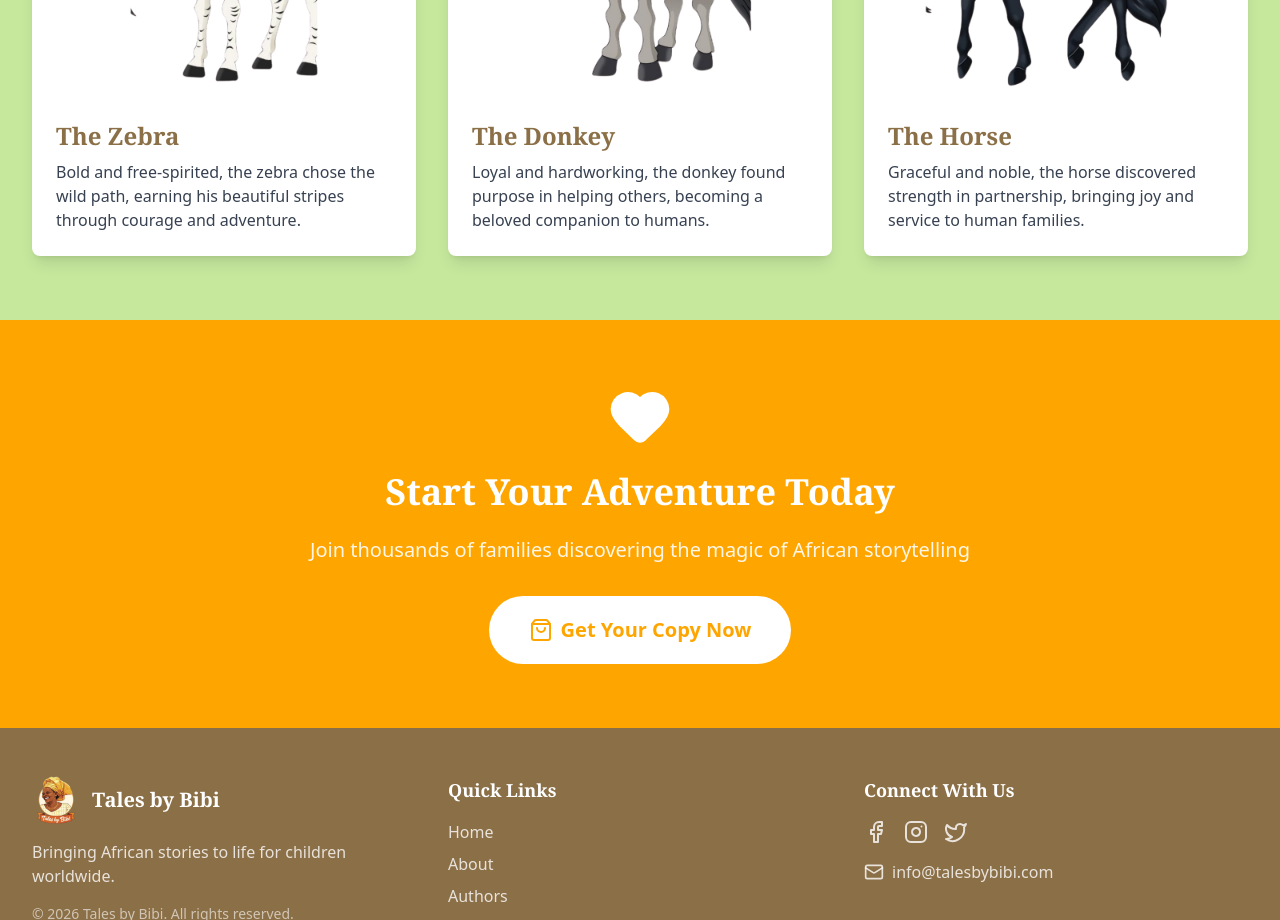
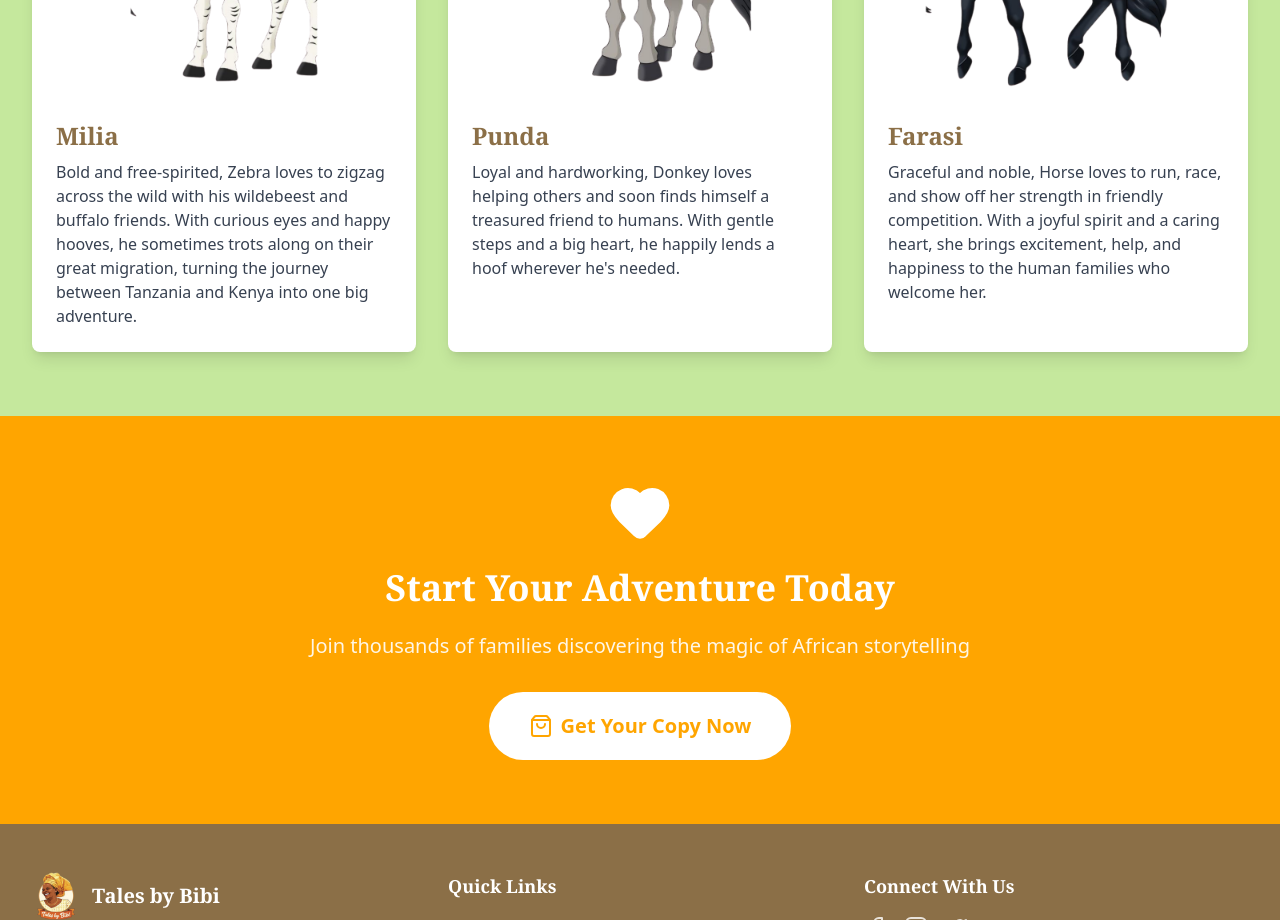
Before and after one commit to dochiengjr05/myTalesByBibi, a React (Vite) app: page / in a window 1280 px wide. Shown: the part 1640-2560 px from the top of the page. Built offline with nearby package versions, Linux system fonts and the light colour scheme.

Commit message:
Update character names to Milia, Punda, Farasi and add bulk order email

```diff
--- a/src/pages/Home.tsx
+++ b/src/pages/Home.tsx
@@ -88,56 +88,53 @@ export default function Home() {
             Meet the Three Siblings
           </h2>
           <div className="grid md:grid-cols-3 gap-8">
-            {/* Zebra */}
+            {/* Milia */}
             <div className="bg-white rounded-lg shadow-lg overflow-hidden transform hover:scale-105 transition-transform duration-200">
               <div className="w-full h-80 bg-white flex items-center justify-center">
                 <img
                   src="/images/zebra.png"
-                  alt="Zebra"
+                  alt="Milia"
                   className="w-full h-full object-contain"
                 />
               </div>
               <div className="p-6">
-                <h3 className="text-2xl font-display font-bold text-earth mb-2">The Zebra</h3>
+                <h3 className="text-2xl font-display font-bold text-earth mb-2">Milia</h3>
                 <p className="text-gray-700">
-                  Bold and free-spirited, the zebra chose the wild path, earning his beautiful
-                  stripes through courage and adventure.
+                  Bold and free-spirited, Zebra loves to zigzag across the wild with his wildebeest and buffalo friends. With curious eyes and happy hooves, he sometimes trots along on their great migration, turning the journey between Tanzania and Kenya into one big adventure.
                 </p>
               </div>
             </div>
 
-            {/* Donkey */}
+            {/* Punda */}
             <div className="bg-white rounded-lg shadow-lg overflow-hidden transform hover:scale-105 transition-transform duration-200">
               <div className="w-full h-80 bg-white flex items-center justify-center">
                 <img
                   src="/images/donkey.png"
-                  alt="Donkey"
+                  alt="Punda"
                   className="w-full h-full object-contain"
                 />
               </div>
               <div className="p-6">
-                <h3 className="text-2xl font-display font-bold text-earth mb-2">The Donkey</h3>
+                <h3 className="text-2xl font-display font-bold text-earth mb-2">Punda</h3>
                 <p className="text-gray-700">
-                  Loyal and hardworking, the donkey found purpose in helping others,
-                  becoming a beloved companion to humans.
+                  Loyal and hardworking, Donkey loves helping others and soon finds himself a treasured friend to humans. With gentle steps and a big heart, he happily lends a hoof wherever he's needed.
                 </p>
               </div>
             </div>
 
-            {/* Horse */}
+            {/* Farasi */}
             <div className="bg-white rounded-lg shadow-lg overflow-hidden transform hover:scale-105 transition-transform duration-200">
               <div className="w-full h-80 bg-white flex items-center justify-center">
                 <img
                   src="/images/horse.png"
-                  alt="Horse"
+                  alt="Farasi"
                   className="w-full h-full object-contain"
                 />
               </div>
               <div className="p-6">
-                <h3 className="text-2xl font-display font-bold text-earth mb-2">The Horse</h3>
+                <h3 className="text-2xl font-display font-bold text-earth mb-2">Farasi</h3>
                 <p className="text-gray-700">
-                  Graceful and noble, the horse discovered strength in partnership,
-                  bringing joy and service to human families.
+                  Graceful and noble, Horse loves to run, race, and show off her strength in friendly competition. With a joyful spirit and a caring heart, she brings excitement, help, and happiness to the human families who welcome her.
                 </p>
               </div>
             </div>
--- a/src/pages/Order.tsx
+++ b/src/pages/Order.tsx
@@ -129,9 +129,12 @@ export default function Order() {
 
               <div className="bg-grass-light rounded-lg p-6 border-l-4 border-grass">
                 <h3 className="font-display font-bold text-earth mb-2">Bulk Orders</h3>
-                <p className="text-gray-700">
+                <p className="text-gray-700 mb-2">
                   Schools, libraries, and organizations: Contact us for special bulk pricing
                   and educational resources.
+                </p>
+                <p className="text-gray-700">
+                  Email us at: <a href="mailto:talesbybibi@gmail.com" className="text-sunset font-semibold hover:underline">talesbybibi@gmail.com</a>
                 </p>
               </div>
             </div>
```
Also changed, not shown: 2 other files (tests, documents, lock files or other folders).
